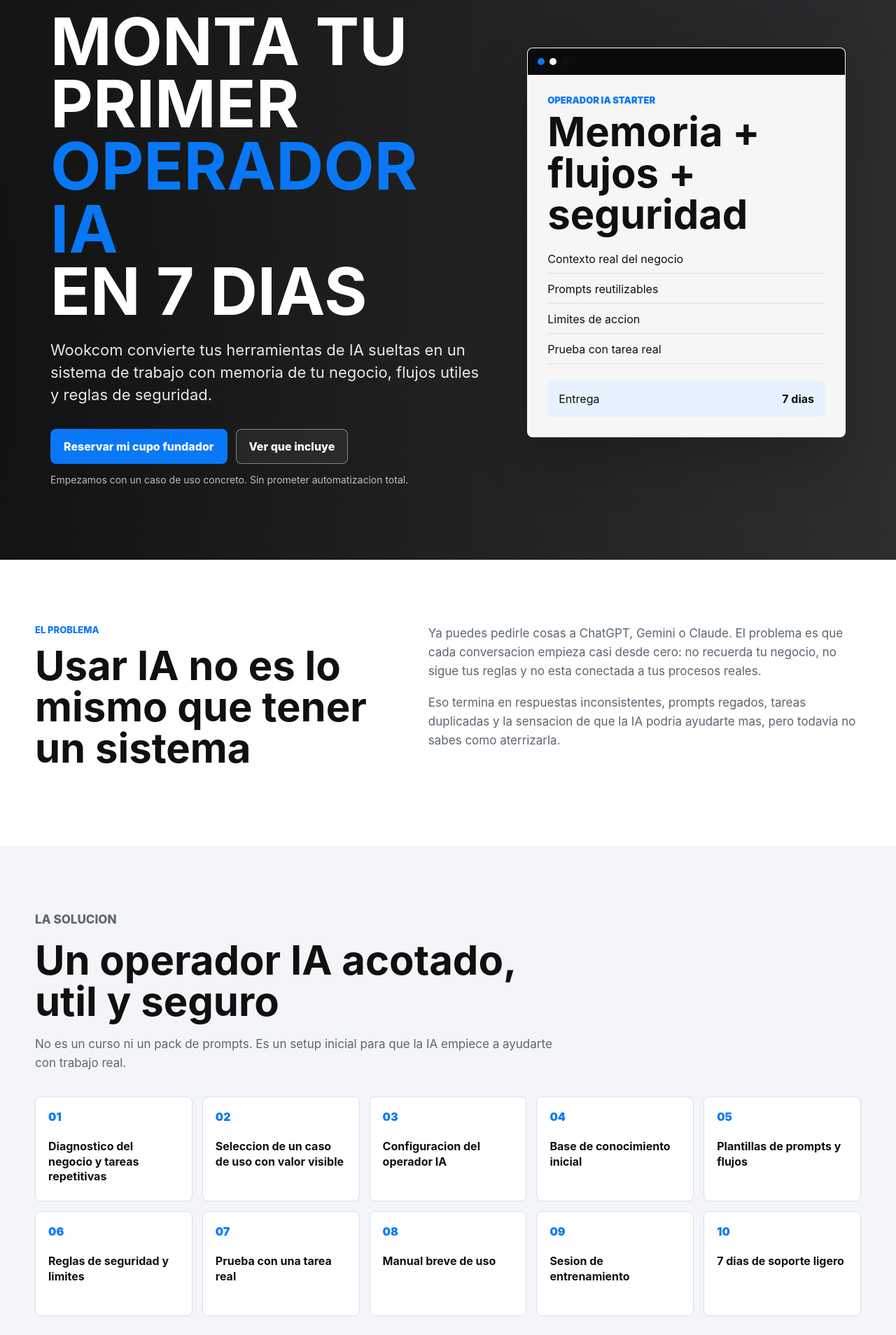
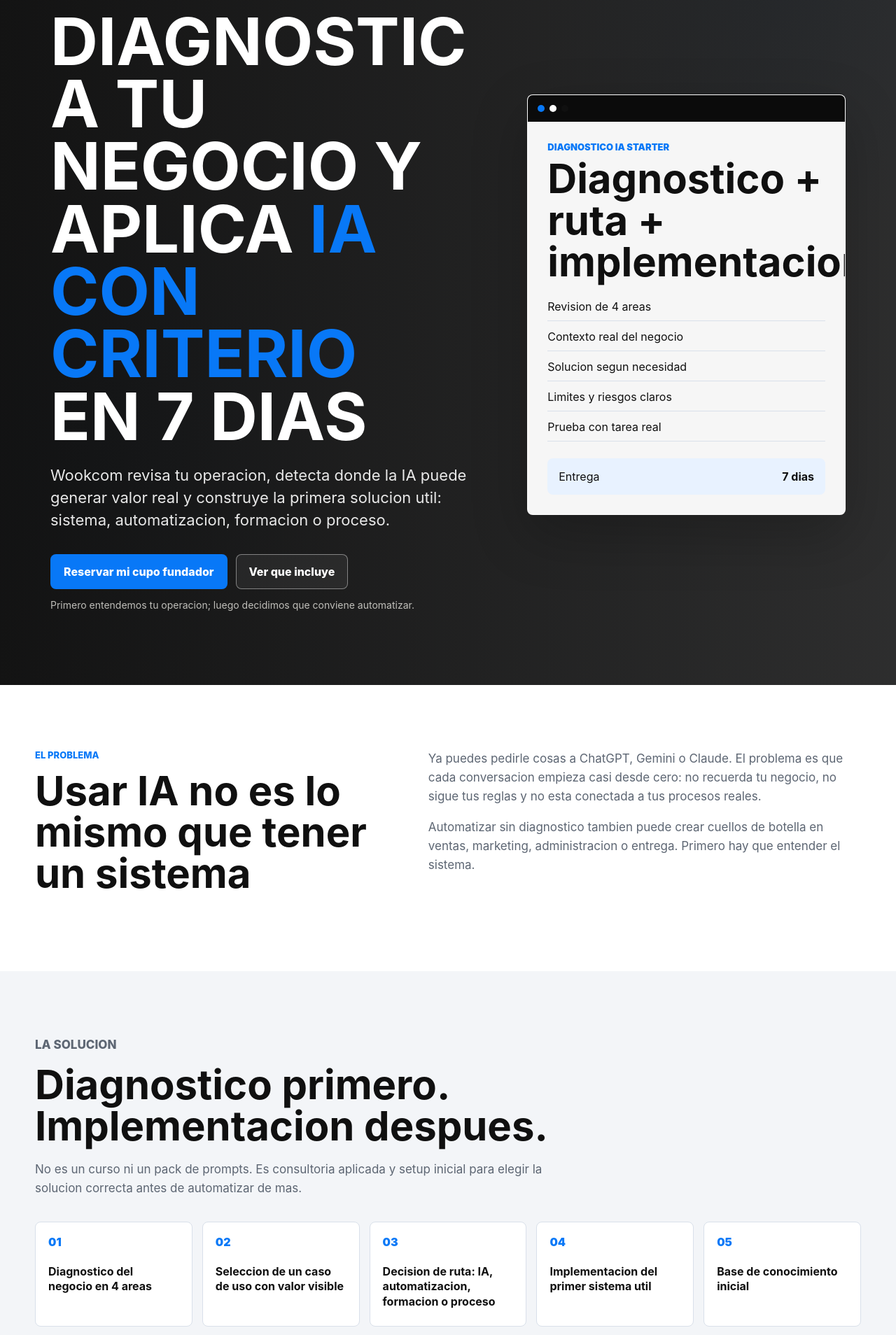
Before and after one commit to waltersandoval/wookcom-waitlist, a Next.js app: page / in a window 1280 px wide. Shown: the part 320-2228 px from the top of the page at 70% size. Built offline with nearby package versions, Linux system fonts and the light colour scheme.

Commit message:
chore: checkpoint pre designjoy redesign

```diff
--- a/app/api/leads/route.ts
+++ b/app/api/leads/route.ts
@@ -6,7 +6,7 @@ function formatDiscordMessage(payload: LeadPayload): string {
     `>>> **Nombre:** ${payload.name}\n` +
     `**Contacto:** ${payload.contact}\n` +
     `**Tipo de negocio:** ${payload.businessType}\n` +
-    `**Quiere que el operador haga:** ${payload.desiredOperator}\n` +
+    `**Quiere mejorar con IA:** ${payload.desiredOperator}\n` +
     `**Herramientas actuales:** ${payload.currentTools || "No indicado"}\n` +
     `**Miedo/duda:** ${payload.mainConcern || "No indicado"}\n` +
     `**Fuente:** ${payload.source}\n` +
@@ -91,7 +91,7 @@ function formatLead(payload: LeadPayload): { subject: string; html: string } {
       <div class="value">${payload.businessType}</div>
     </div>
     <div class="field">
-      <div class="label">Qué quieres que haga el operador IA</div>
+      <div class="label">Qué quiere mejorar con IA o automatizacion</div>
       <div class="value">${payload.desiredOperator}</div>
     </div>
     <div class="field">
--- a/app/gracias/page.tsx
+++ b/app/gracias/page.tsx
@@ -8,7 +8,8 @@ export default function Gracias() {
         <h1>Gracias por aplicar</h1>
         <p>
           Ya recibimos tu informacion para el diagnostico fundador de Wookcom.
-          El siguiente paso es revisar el caso de uso y confirmar si hay buen fit.
+          El siguiente paso es revisar tu negocio, detectar el caso de uso correcto
+          y confirmar si hay buen fit para el setup.
         </p>
         <Link className="button primary" href="/">
           Volver a la landing
--- a/app/layout.tsx
+++ b/app/layout.tsx
@@ -2,13 +2,13 @@ import type { Metadata } from "next";
 import "./styles.css";
 
 export const metadata: Metadata = {
-  title: "Wookcom | Operador IA en 7 dias",
+  title: "Wookcom | Diagnostico e implementacion IA en 7 dias",
   description:
-    "Monta tu primer operador IA con memoria de tu negocio, flujos utiles y reglas de seguridad.",
+    "Diagnostica tu negocio y aplica IA con una primera solucion util, segura y conectada a tus procesos.",
   openGraph: {
-    title: "Wookcom | Monta tu primer operador IA en 7 dias",
+    title: "Wookcom | Diagnostica tu negocio y aplica IA con criterio",
     description:
-      "Cupos fundadores para creadores, freelancers y negocios que quieren convertir IA suelta en un sistema de trabajo.",
+      "Cupos fundadores para creadores, freelancers y negocios que quieren diagnostico, criterio e implementacion IA.",
     type: "website"
   }
 };
--- a/app/page.tsx
+++ b/app/page.tsx
@@ -18,24 +18,24 @@ const useCases = [
 ];
 
 const deliverables = [
-  "Diagnostico del negocio y tareas repetitivas",
+  "Diagnostico del negocio en 4 areas",
   "Seleccion de un caso de uso con valor visible",
-  "Configuracion del operador IA",
+  "Decision de ruta: IA, automatizacion, formacion o proceso",
+  "Implementacion del primer sistema util",
   "Base de conocimiento inicial",
-  "Plantillas de prompts y flujos",
   "Reglas de seguridad y limites",
   "Prueba con una tarea real",
   "Manual breve de uso",
-  "Sesion de entrenamiento",
   "7 dias de soporte ligero"
 ];
 
 const steps = [
-  ["Diagnostico", "Entendemos tu negocio, tus tareas repetitivas y el resultado que quieres."],
-  ["Diseno", "Definimos rol, memoria, permisos, limites y flujo principal."],
-  ["Setup", "Configuramos documentos, instrucciones, prompts y procedimientos."],
+  ["Diagnostico", "Revisamos delivery, administracion, marketing y ventas antes de proponer IA."],
+  ["Ruta", "Decidimos si conviene IA, automatizacion, formacion, consultoria o proceso manual."],
+  ["Diseno", "Definimos la solucion correcta: sistema IA, automatizacion, formacion o proceso."],
+  ["Setup", "Configuramos documentos, instrucciones, prompts, procedimientos o flujos."],
   ["Prueba real", "Ejecutamos una tarea concreta y ajustamos el sistema."],
-  ["Entrenamiento", "Te dejamos usando el operador con manual breve y siguientes pasos."]
+  ["Entrenamiento", "Te dejamos usando la solucion con manual breve y siguientes pasos."]
 ];
 
 export default function Home() {
@@ -56,15 +56,15 @@ export default function Home() {
 
         <div className="heroGrid">
           <div className="heroCopy">
-            <p className="eyebrow">Cupos fundadores en USD</p>
+            <p className="eyebrow">Diagnostico + setup fundador</p>
             <h1>
-              Monta tu primer <span>operador IA</span>
+              Diagnostica tu negocio y aplica <span>IA con criterio</span>
               <br />
               en 7 dias
             </h1>
             <p className="lead">
-              Wookcom convierte tus herramientas de IA sueltas en un sistema de trabajo
-              con memoria de tu negocio, flujos utiles y reglas de seguridad.
+              Wookcom revisa tu operacion, detecta donde la IA puede generar valor real
+              y construye la primera solucion util: sistema, automatizacion, formacion o proceso.
             </p>
             <div className="heroActions">
               <a className="button primary" href="#formulario">
@@ -75,23 +75,24 @@ export default function Home() {
               </a>
             </div>
             <p className="microcopy">
-              Empezamos con un caso de uso concreto. Sin prometer automatizacion total.
+              Primero entendemos tu operacion; luego decidimos que conviene automatizar.
             </p>
           </div>
 
-          <aside className="operatorPanel" aria-label="Resumen del operador IA">
+          <aside className="operatorPanel" aria-label="Resumen del diagnostico IA">
             <div className="terminalTop">
               <span />
               <span />
               <span />
             </div>
             <div className="operatorBody">
-              <p className="panelLabel">Operador IA Starter</p>
-              <h2>Memoria + flujos + seguridad</h2>
+              <p className="panelLabel">Diagnostico IA Starter</p>
+              <h2>Diagnostico + ruta + implementacion</h2>
               <ul>
+                <li>Revision de 4 areas</li>
                 <li>Contexto real del negocio</li>
-                <li>Prompts reutilizables</li>
-                <li>Limites de accion</li>
+                <li>Solucion segun necesidad</li>
+                <li>Limites y riesgos claros</li>
                 <li>Prueba con tarea real</li>
               </ul>
               <div className="statusRow">
@@ -116,9 +117,8 @@ export default function Home() {
               sigue tus reglas y no esta conectada a tus procesos reales.
             </p>
             <p>
-              Eso termina en respuestas inconsistentes, prompts regados, tareas
-              duplicadas y la sensacion de que la IA podria ayudarte mas, pero todavia
-              no sabes como aterrizarla.
+              Automatizar sin diagnostico tambien puede crear cuellos de botella en
+              ventas, marketing, administracion o entrega. Primero hay que entender el sistema.
             </p>
           </div>
         </div>
@@ -128,10 +128,10 @@ export default function Home() {
         <div className="sectionInner">
           <div className="sectionHeader">
             <p className="eyebrow">La solucion</p>
-            <h2>Un operador IA acotado, util y seguro</h2>
+            <h2>Diagnostico primero. Implementacion despues.</h2>
             <p>
-              No es un curso ni un pack de prompts. Es un setup inicial para que la IA
-              empiece a ayudarte con trabajo real.
+              No es un curso ni un pack de prompts. Es consultoria aplicada y setup inicial
+              para elegir la solucion correcta antes de automatizar de mas.
             </p>
           </div>
 
@@ -193,12 +193,12 @@ export default function Home() {
             <article className="priceCard">
               <p className="plan">Reserva</p>
               <h3>USD 29</h3>
-              <p>Diagnostico inicial y prioridad para entrar al setup Starter.</p>
+              <p>Diagnostico de 4 areas y prioridad para entrar al setup Starter.</p>
             </article>
             <article className="priceCard highlighted">
               <p className="plan">Setup Starter</p>
               <h3>USD 297</h3>
-              <p>1 operador IA, 1 caso de uso principal, entrenamiento y 7 dias de soporte.</p>
+              <p>Diagnostico, 1 solucion inicial, entrenamiento y 7 dias de soporte.</p>
             </article>
             <article className="priceCard">
               <p className="plan">Continuidad</p>
@@ -215,8 +215,8 @@ export default function Home() {
             <p className="eyebrow">Aplicacion</p>
             <h2>Reserva tu diagnostico fundador</h2>
             <p className="bodyText">
-              Cuéntame qué quieres que haga tu operador IA. Si hay buen fit, seguimos
-              con el cupo fundador de USD 29 y el setup Starter.
+              Cuéntame qué quieres mejorar en tu negocio. Si hay buen fit, hacemos diagnostico,
+              reservamos el cupo fundador y pasamos al setup Starter.
             </p>
             <div className="trustBox">
               <strong>Alcance seguro desde el inicio</strong>
@@ -251,12 +251,12 @@ export default function Home() {
               </select>
             </label>
             <label>
-              Que quieres que haga tu operador IA
+              Que quieres mejorar con IA o automatizacion
               <textarea
                 name="desiredOperator"
                 required
                 rows={4}
-                placeholder="Ej. ayudarme con contenido, investigacion, ventas o documentacion"
+                placeholder="Ej. contenido, investigacion, ventas, documentacion o procesos internos"
               />
             </label>
             <label>
```
Also changed, not shown: 1 other file (tests, documents, lock files or other folders).
